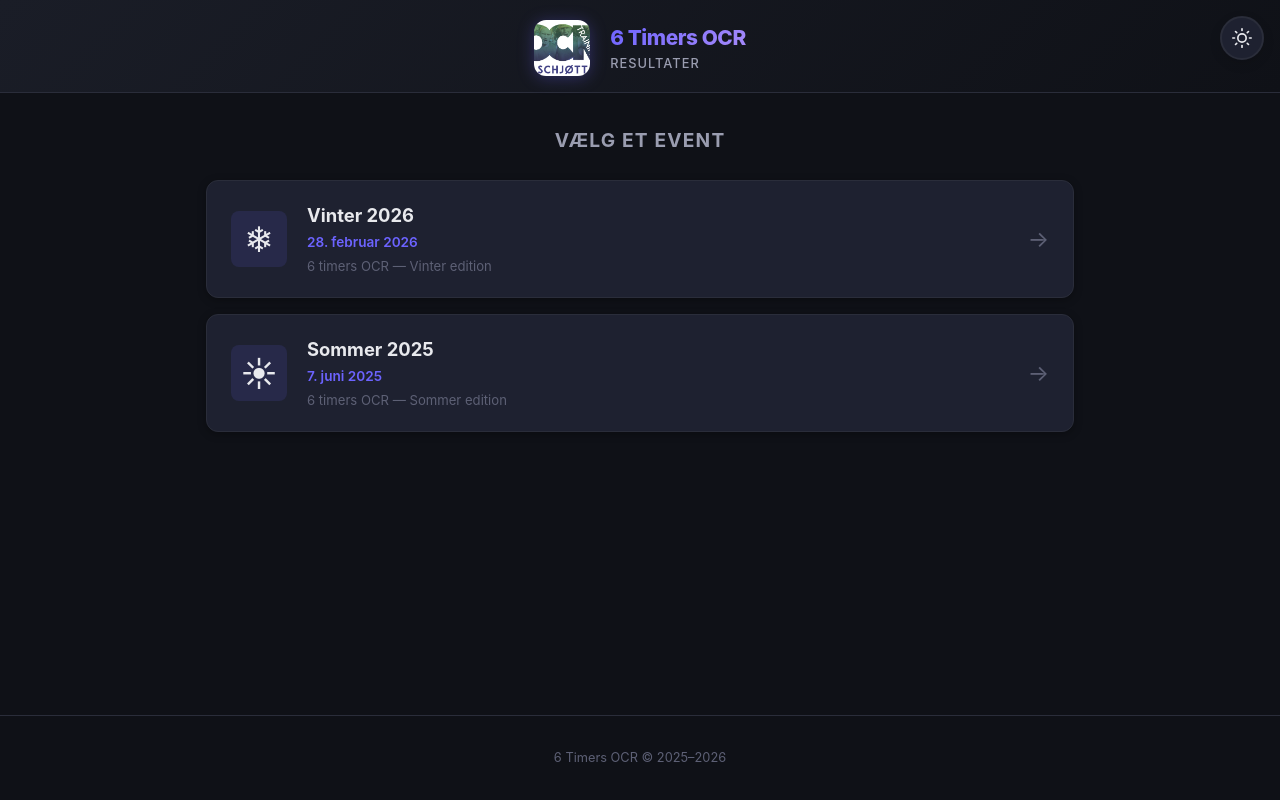
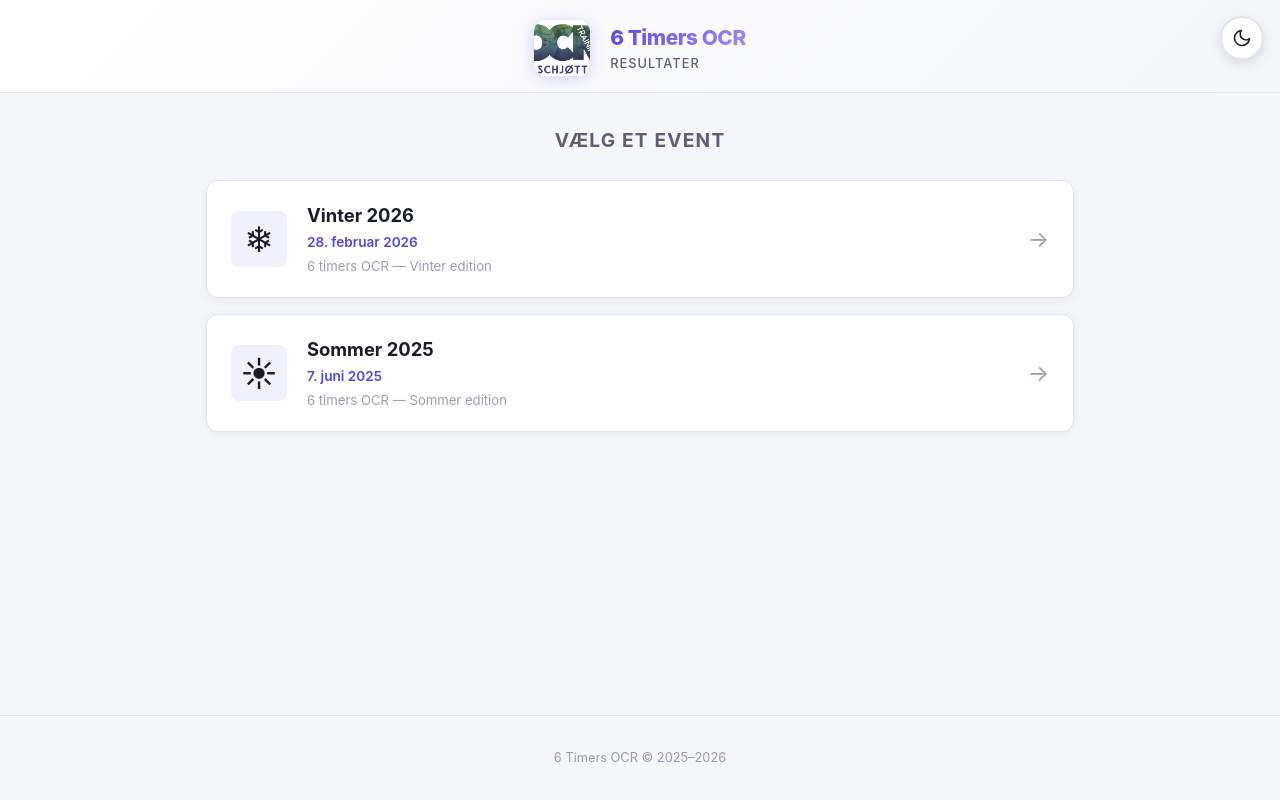
Before and after one commit to ocr-schjott/ocr-schjott.github.io, a plain HTML site: page index.html in a window 1280 px wide. Drawn offline with Linux system fonts and the light colour scheme.

Commit message:
system preferred light/dark

```diff
--- a/index.html
+++ b/index.html
@@ -1,5 +1,5 @@
 <!doctype html>
-<html lang="da" data-theme="dark">
+<html lang="da">
   <head>
     <meta charset="UTF-8" />
     <meta name="viewport" content="width=device-width, initial-scale=1.0" />
@@ -79,8 +79,19 @@
     <script>
       // Theme toggle only on landing page
       const themeToggle = document.getElementById("themeToggle");
-      const savedTheme = localStorage.getItem("ocr-theme") || "dark";
+      function getSystemTheme() {
+        return window.matchMedia("(prefers-color-scheme: light)").matches ? "light" : "dark";
+      }
+      const savedTheme = localStorage.getItem("ocr-theme") || getSystemTheme();
       document.documentElement.setAttribute("data-theme", savedTheme);
+
+      // Listen for system theme changes (only when no manual preference)
+      window.matchMedia("(prefers-color-scheme: light)").addEventListener("change", () => {
+        if (!localStorage.getItem("ocr-theme")) {
+          document.documentElement.setAttribute("data-theme", getSystemTheme());
+        }
+      });
+
       themeToggle.addEventListener("click", () => {
         const current = document.documentElement.getAttribute("data-theme");
         const next = current === "dark" ? "light" : "dark";
--- a/styles.css
+++ b/styles.css
@@ -9,6 +9,64 @@
   --shadow-md: 0 4px 12px rgba(0, 0, 0, 0.12);
   --shadow-lg: 0 8px 30px rgba(0, 0, 0, 0.18);
   --max-width: 900px;
+
+  /* Default to dark theme variables (applied before JS) */
+  --bg-primary: #0f1117;
+  --bg-secondary: #1a1d27;
+  --bg-card: #1e2130;
+  --bg-card-hover: #252839;
+  --bg-overlay: rgba(0, 0, 0, 0.7);
+  --bg-detail: #1a1d27;
+  --text-primary: #e8e9ed;
+  --text-secondary: #9a9db0;
+  --text-muted: #5d6075;
+  --accent: #6c63ff;
+  --accent-hover: #5a52e0;
+  --accent-glow: rgba(108, 99, 255, 0.25);
+  --border: #2a2d3a;
+  --border-hover: #3d4155;
+  --pill-bg: #252839;
+  --pill-active-bg: var(--accent);
+  --pill-active-text: #fff;
+  --tab-bg: transparent;
+  --tab-active-bg: var(--bg-card);
+  --tab-border: var(--accent);
+  --rank-bg: rgba(108, 99, 255, 0.12);
+  --scrollbar-track: #1a1d27;
+  --scrollbar-thumb: #2a2d3a;
+  --header-bg: linear-gradient(135deg, #1a1d27 0%, #0f1117 100%);
+  --shadow-card: 0 2px 8px rgba(0, 0, 0, 0.3);
+}
+
+/* System preference: light → apply light defaults before JS */
+@media (prefers-color-scheme: light) {
+  :root {
+    --bg-primary: #f5f6fa;
+    --bg-secondary: #ffffff;
+    --bg-card: #ffffff;
+    --bg-card-hover: #f0f1f5;
+    --bg-overlay: rgba(0, 0, 0, 0.4);
+    --bg-detail: #ffffff;
+    --text-primary: #1a1d27;
+    --text-secondary: #5d6075;
+    --text-muted: #9a9db0;
+    --accent: #5046e5;
+    --accent-hover: #4338ca;
+    --accent-glow: rgba(80, 70, 229, 0.15);
+    --border: #e2e4eb;
+    --border-hover: #c8cad5;
+    --pill-bg: #e8e9ed;
+    --pill-active-bg: var(--accent);
+    --pill-active-text: #fff;
+    --tab-bg: transparent;
+    --tab-active-bg: var(--bg-card);
+    --tab-border: var(--accent);
+    --rank-bg: rgba(80, 70, 229, 0.08);
+    --scrollbar-track: #f0f1f5;
+    --scrollbar-thumb: #d1d3dc;
+    --header-bg: linear-gradient(135deg, #ffffff 0%, #f5f6fa 100%);
+    --shadow-card: 0 2px 8px rgba(0, 0, 0, 0.06);
+  }
 }
 
 /* ---------- DARK THEME (default) ---------- */
@@ -168,6 +226,26 @@ ul {
 [data-theme="light"] .theme-toggle .moon {
   opacity: 1;
   transform: scale(1);
+}
+
+/* Before JS sets data-theme, use system preference for icons */
+:root:not([data-theme]) .theme-toggle .sun {
+  opacity: 1;
+  transform: scale(1);
+}
+:root:not([data-theme]) .theme-toggle .moon {
+  opacity: 0;
+  transform: scale(0.5);
+}
+@media (prefers-color-scheme: light) {
+  :root:not([data-theme]) .theme-toggle .sun {
+    opacity: 0;
+    transform: scale(0.5);
+  }
+  :root:not([data-theme]) .theme-toggle .moon {
+    opacity: 1;
+    transform: scale(1);
+  }
 }
 
 /* ===== Site Header ===== */
@@ -852,8 +930,6 @@ ul {
   border-radius: 999px;
 }
 
-
-
 /* ===== Landing Page ===== */
 .landing-events {
   width: 100%;
```
Also changed, not shown: app.js (+11 -1 lines), sommer-2025.html (+1 -1 lines), vinter-2026.html (+1 -1 lines).
